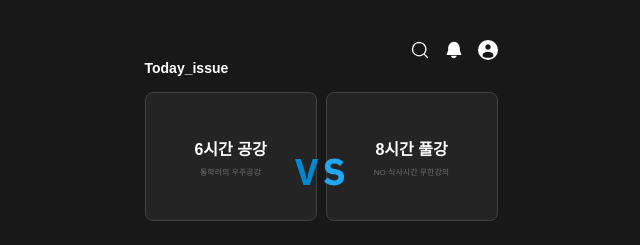
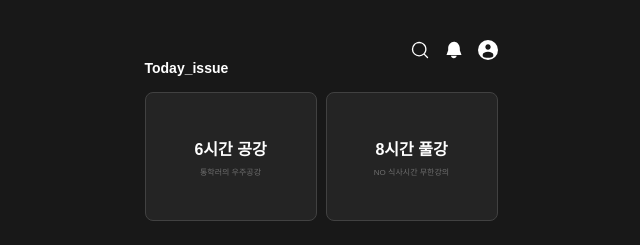
Before and after one commit to WebApp-Team-Project/vs, a React (Vite) app: page / in a window 1280 px wide. Shown: the top 245 px of the page, without its empty margins (319-959 px from the left). Built offline with nearby package versions, Linux system fonts and the light colour scheme; no server answers; the database is empty; a web font is replaced by a local one.

Commit message:
로고 임시 제거

```diff
--- a/src/pages/MainPage.jsx
+++ b/src/pages/MainPage.jsx
@@ -95,9 +95,9 @@ function MainPage() {
             <span>8시간 풀강</span>
             <p>NO 식사시간 무한강의</p>
           </TodayIssueBox>
-          <TodayIssueLogo>
+          {/* <TodayIssueLogo>
             <img src='/images/icon_logo.svg' alt='로고' />
-          </TodayIssueLogo>
+          </TodayIssueLogo> */}
         </TodayIssueBoxWrap>
       </Wrap>
 
```
